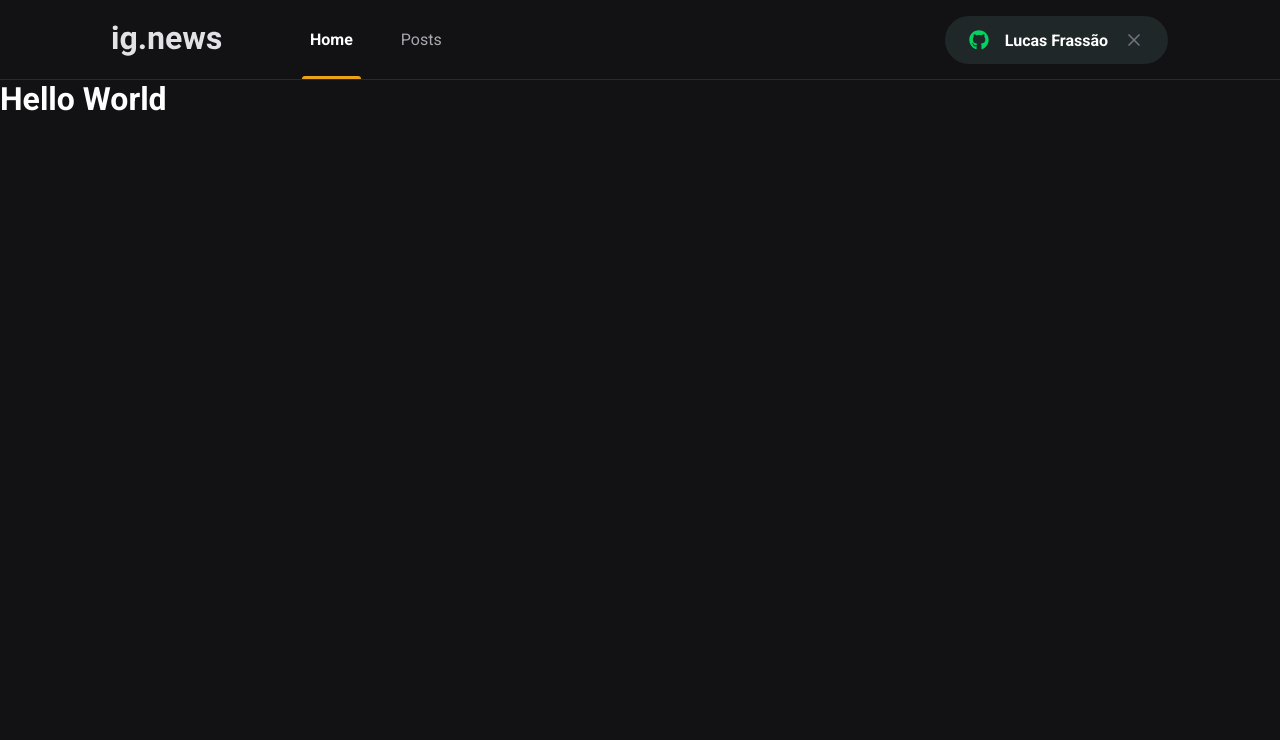
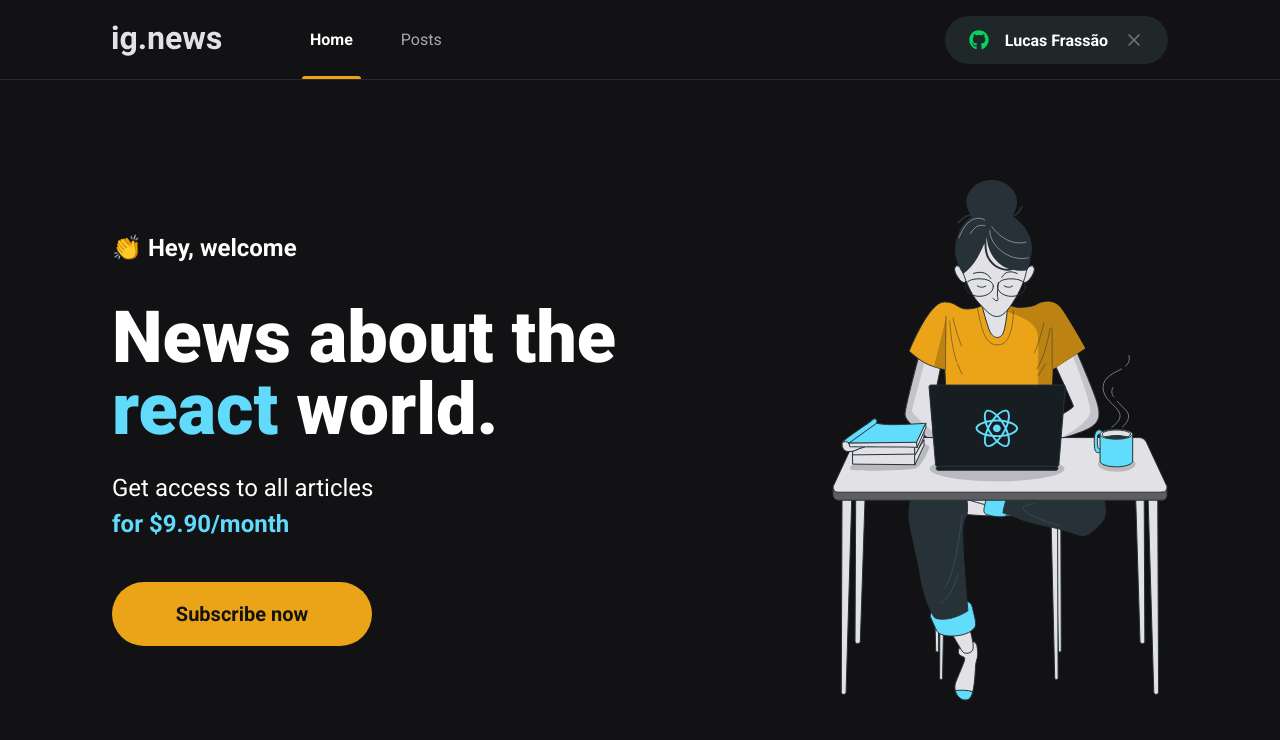
Before and after one commit to frassaolucas/ignews, a Next.js app: page / in a window 1280 px wide. Shown: the top 740 px of the page. Built offline with nearby package versions, Linux system fonts and the light colour scheme.

Commit message:
finished homepage layout

```diff
--- /dev/null
+++ b/src/components/SubscribeButton/index.tsx
@@ -0,0 +1,12 @@
+import styles from './styles.module.scss';
+
+export function SubscribeButton() {
+  return (
+    <button
+      type="button"
+      className={styles.subscribeButton}
+    >
+      Subscribe now
+    </button>
+  )
+}
--- /dev/null
+++ b/src/components/SubscribeButton/styles.module.scss
@@ -0,0 +1,23 @@
+.subscribeButton {
+  width: 16.25rem;
+  height: 4rem;
+
+  display: flex;
+  align-items: center;
+  justify-content: center;
+
+  border-radius: 2rem;
+  border: 0;
+
+  background: var(--yellow-500);
+  color: var(--gray-900);
+
+  font-size: 1.25rem;
+  font-weight: bold;
+
+  transition: filter 0.2s;
+
+  &:hover {
+    filter: brightness(0.8);
+  }
+}
--- /dev/null
+++ b/src/pages/home.module.scss
@@ -0,0 +1,49 @@
+.contentContainer {
+  max-width: 70rem;
+  height: calc(100vh - 5rem);
+
+  display: flex;
+  align-items: center;
+  justify-content: space-between;
+
+  margin: 0 auto;
+  padding: 0 2rem;
+}
+
+.hero {
+  max-width: 37.5rem;
+
+  > span {
+    font-size: 1.5rem;
+    font-weight: bold;
+  }
+
+  h1 {
+    margin-top: 2.5rem;
+
+    font-size: 4.5rem;
+    font-weight: 900;
+    line-height: 4.5rem;
+
+    span {
+      color: var(--cyan-500);
+    }
+  }
+
+  p {
+    margin-top: 1.5rem;
+
+    font-size: 1.5rem;
+    line-height: 2.25rem;
+
+    span {
+      color: var(--cyan-500);
+
+      font-weight: bold;
+    }
+  }
+
+  button {
+    margin-top: 2.5rem;
+  }
+}
--- a/src/pages/index.tsx
+++ b/src/pages/index.tsx
@@ -1,13 +1,35 @@
 import Head from "next/head";
+import Image from "next/image";
+
+import { SubscribeButton } from "../components/SubscribeButton";
+
+import AvatarImg from '../../public/images/avatar.svg';
+
+import styles from './home.module.scss';
 
 export default function Home() {
   return (
     <>
       <Head>
-        <title>Início | ig.news</title>
+        <title>Home | ig.news</title>
       </Head>
 
-      <h1>Hello World</h1>
+      <main className={styles.contentContainer}>
+        <section className={styles.hero}>
+          <span>👏 Hey, welcome</span>
+
+          <h1>News about the <span>react</span> world.</h1>
+
+          <p>
+            Get access to all articles <br />
+            <span>for $9.90/month</span>
+          </p>
+
+          <SubscribeButton />
+        </section>
+
+        <Image src={AvatarImg} alt="Girl coding" />
+      </main>
     </>
   );
 }
```
